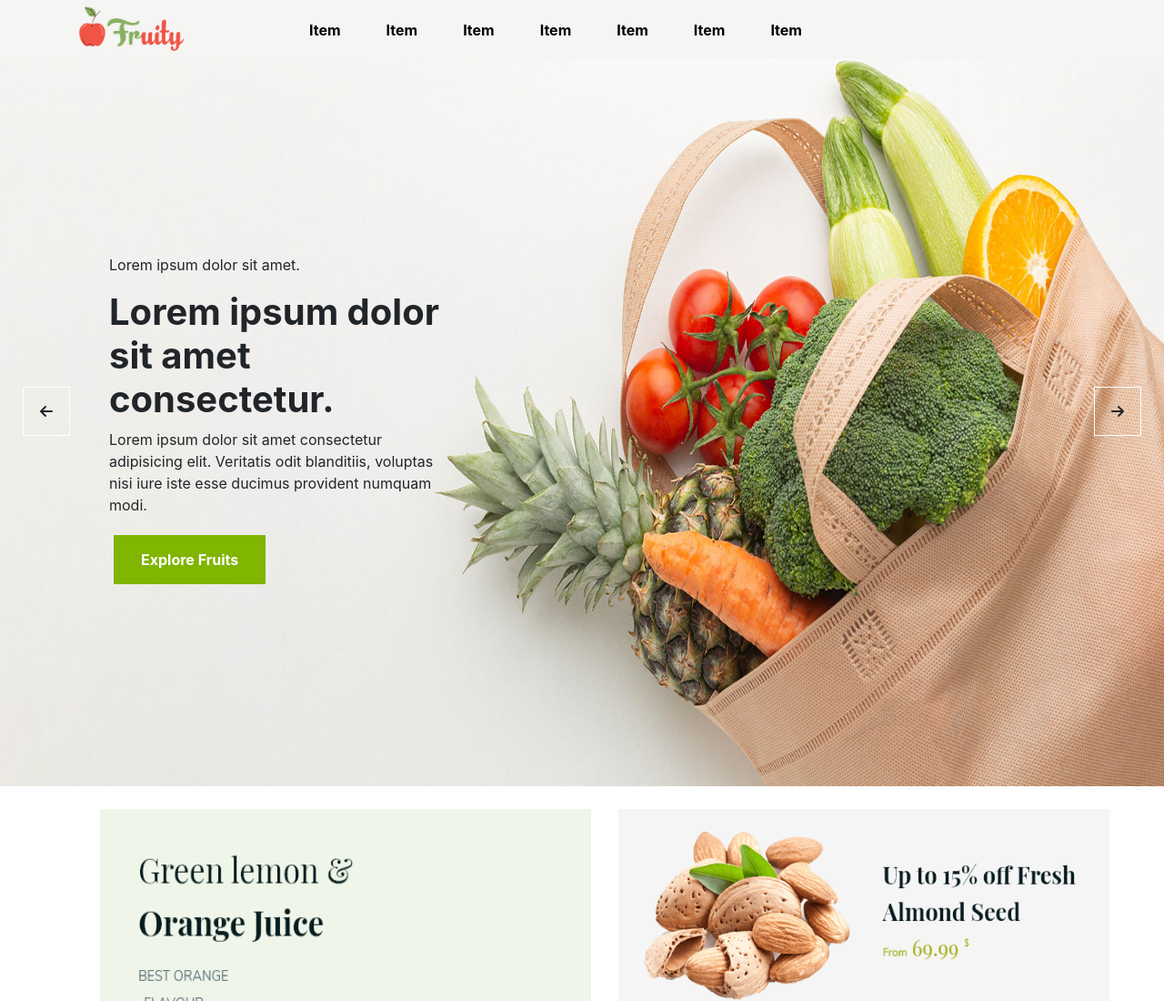
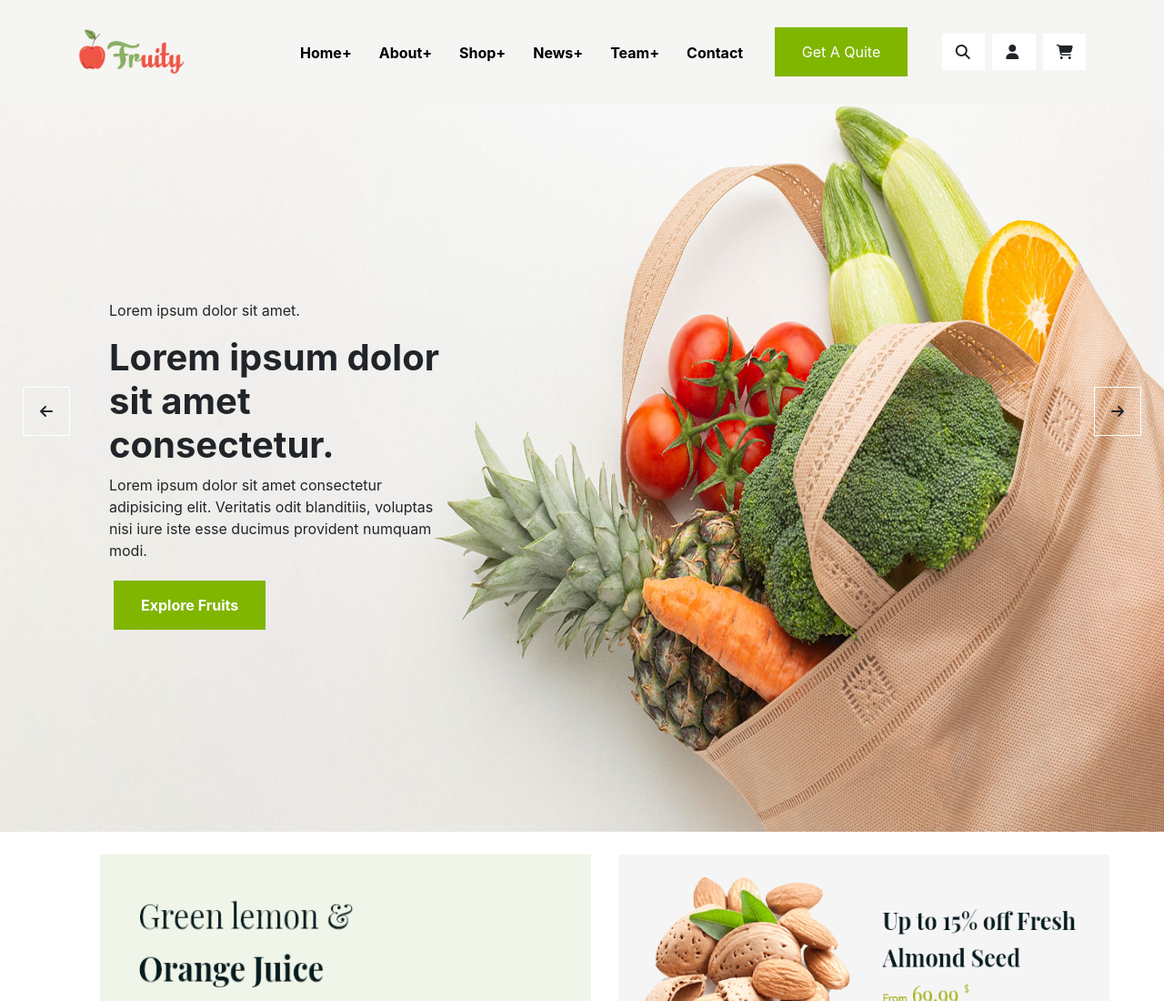
Before and after one commit to teraBoticSquad1/Fruity-Basic, a plain HTML site: page index.html in a window 1280 px wide. Shown: the top 1100 px of the page at 91% size. Drawn offline with nearby package versions, Linux system fonts and the light colour scheme; a script that the page names is missing.

Commit message:
Menu Redesigned

```diff
--- a/css/style.css
+++ b/css/style.css
@@ -4,7 +4,8 @@
 @import url("https://cdnjs.cloudflare.com/ajax/libs/font-awesome/6.5.1/css/all.min.css");
 /* header part start */
 .fruity-header {
-  background-color: var(--bg-clr2);
+  background-color: #F5F5F3;
+  padding: 25px 0px;
 }
 .menu {
   list-style-type: none;
@@ -12,7 +13,7 @@
 }
 .menu-item {
   float: left;
-  padding: 5px 25px;
+  padding: 5px 15px;
   font-weight: bold;
 }
 .menu-item:hover .sub-menu {
@@ -100,6 +101,18 @@
     z-index: 1;
   }
 }
+.header-icons{
+    background-color: var(--white-clr);
+    transition: 0.3s all ease-in-out;
+}
+.header-icons:hover{
+    cursor: pointer;
+    background-color: var(--main-clr);
+    color: var(--white-clr);
+}
+.menu-btnnn{
+    margin-left: -100px !important;
+}
 /* header part end */
 
 /* hero section start */
@@ -109,6 +122,8 @@
 }
 .active-slide{
     display: block;
+    /* top: -90px; */
+    /* z-index: -1; */
 }
 .image-wrap{
     width: 100%;
--- a/index.html
+++ b/index.html
@@ -14,25 +14,45 @@
     <header class="fruity-header">
       <div class="container">
         <div class="row">
-          <div class="col">
+          <div class="col-2">
             <a class="navbar-brand" href="">
               <img src="img/logo/logo.png" alt="Your Logo" width="120" />
             </a>
           </div>
-          <div class="col-10">
+          <div class="col-7">
             <div class="menu-wrap">
               <ul class="menu">
-                <li class="menu-item"><a href="#">Item</a></li>
-                <li class="menu-item"><a href="#">Item</a></li>
-                <li class="menu-item"><a href="#">Item</a></li>
-                <li class="menu-item"><a href="#">Item</a></li>
-                <li class="menu-item"><a href="#">Item</a></li>
-                <li class="menu-item"><a href="#">Item</a></li>
-                <li class="menu-item"><a href="#">Item</a></li>
+                <li class="menu-item"><a href="#">Home+</a></li>
+                <li class="menu-item"><a href="#">About+</a></li>
+                <li class="menu-item"><a href="#">Shop+</a></li>
+                <li class="menu-item"><a href="#">News+</a></li>
+                <ul class="sub-menu">
+                  <li class="menu-item"><a href="#">Link to Be</a></li>
+                  <li class="menu-item"><a href="#">Link to Be</a></li>
+                  <li class="menu-item"><a href="#">Link to Be</a></li>
+                  <li class="menu-item"><a href="#">Link to Be</a></li>
+                  <li class="menu-item"><a href="#">Link to Be</a></li>
+                </ul>
+                <li class="menu-item"><a href="#">Team+</a></li>
+                <li class="menu-item"><a href="#">Contact</a></li>
               </ul>
             </div>
           </div>
-          <div class="col">
+          <div class="col-3">
+            <div class="row d-grid justify-content-center align-items-center">
+              <div class="col-4">
+                <button class="any-qs-btn menu-btnnn">Get A Quite</button>
+              </div>
+              <div class="col-2 header-icons m-1 pb-2 pt-2">
+                <i class="fa fa-search"></i>
+              </div>
+              <div class="col-2 header-icons m-1 pb-2 pt-2">
+                <i class="fa fa-user"></i>
+              </div>
+              <div class="col-2 header-icons m-1 pb-2 pt-2">
+                <i class="fa fa-cart-shopping"></i>
+              </div>
+            </div>
             <i class="fa fa-bars menu-humberger"></i>
           </div>
         </div>
```
Also changed, not shown: contact.html (deleted, +0 -3 lines), img/contact/call.png (added), img/contact/inbox.png (added), img/contact/loc.png (added), img/herobg.jpg (added).
